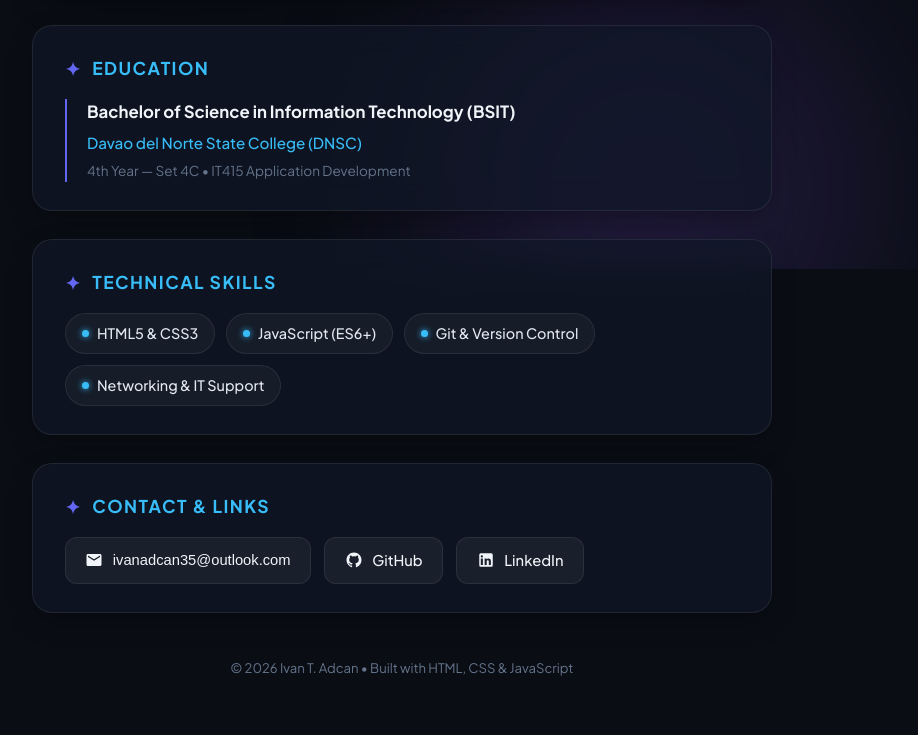
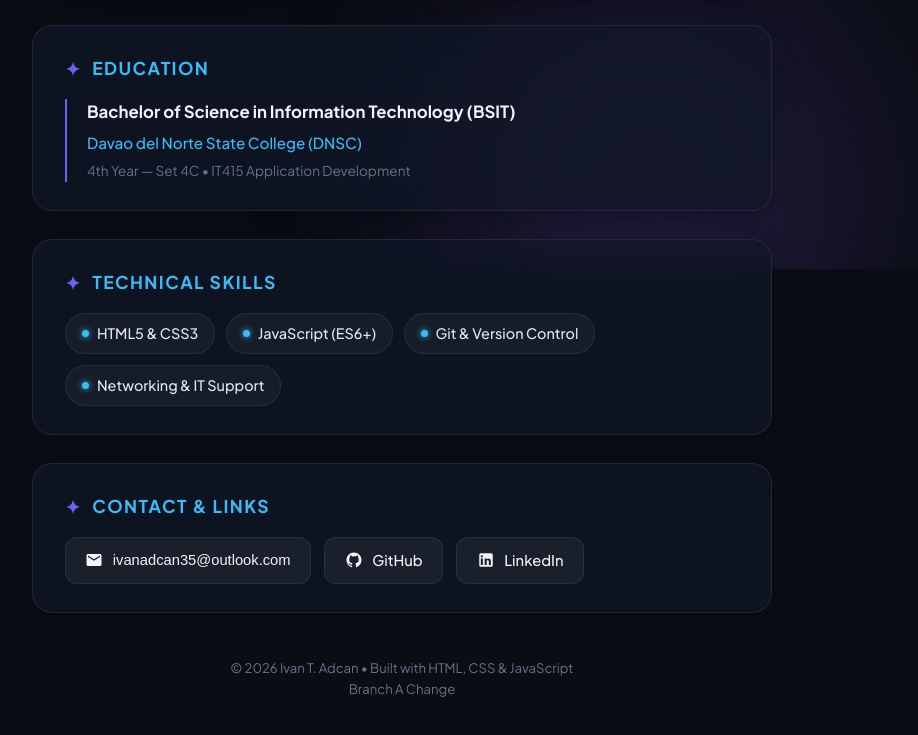
Before and after one commit to ivan3-5/cv-project, a plain HTML site: page index.html in a window 1280 px wide. Shown: the part 531-1266 px from the top of the page, without its empty margins (238-1156 px from the left). Drawn offline with Linux system fonts and the light colour scheme.

Commit message:
rebase merge conflict solved

```diff
--- a/index.html
+++ b/index.html
@@ -136,6 +136,7 @@
         <!-- Minimal Footer -->
         <footer class="cv-footer">
             <p>&copy; 2026 Ivan T. Adcan • Built with HTML, CSS &amp; JavaScript</p>
+            <p>Branch A Change</p>
         </footer>
 
     </main>
```
